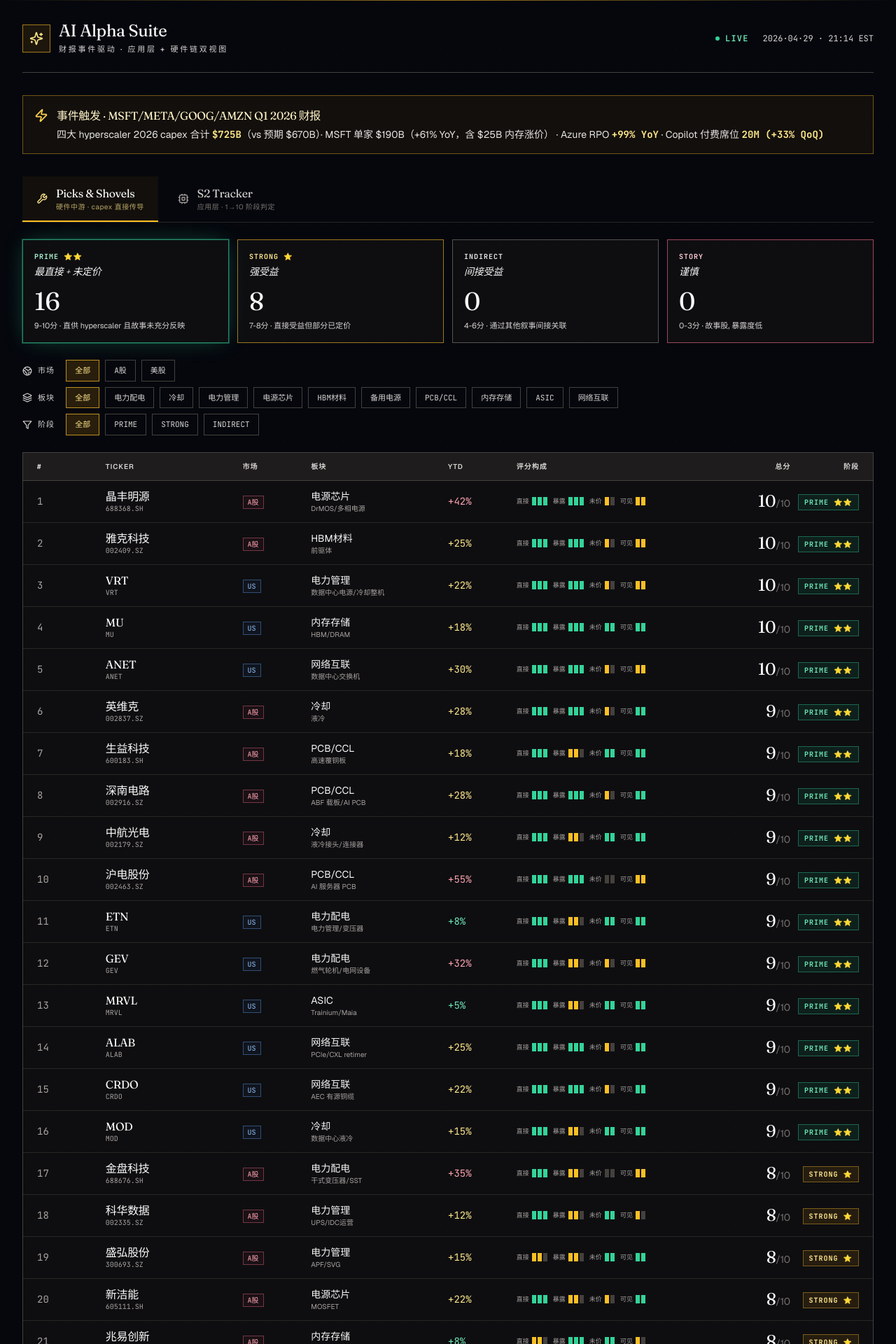
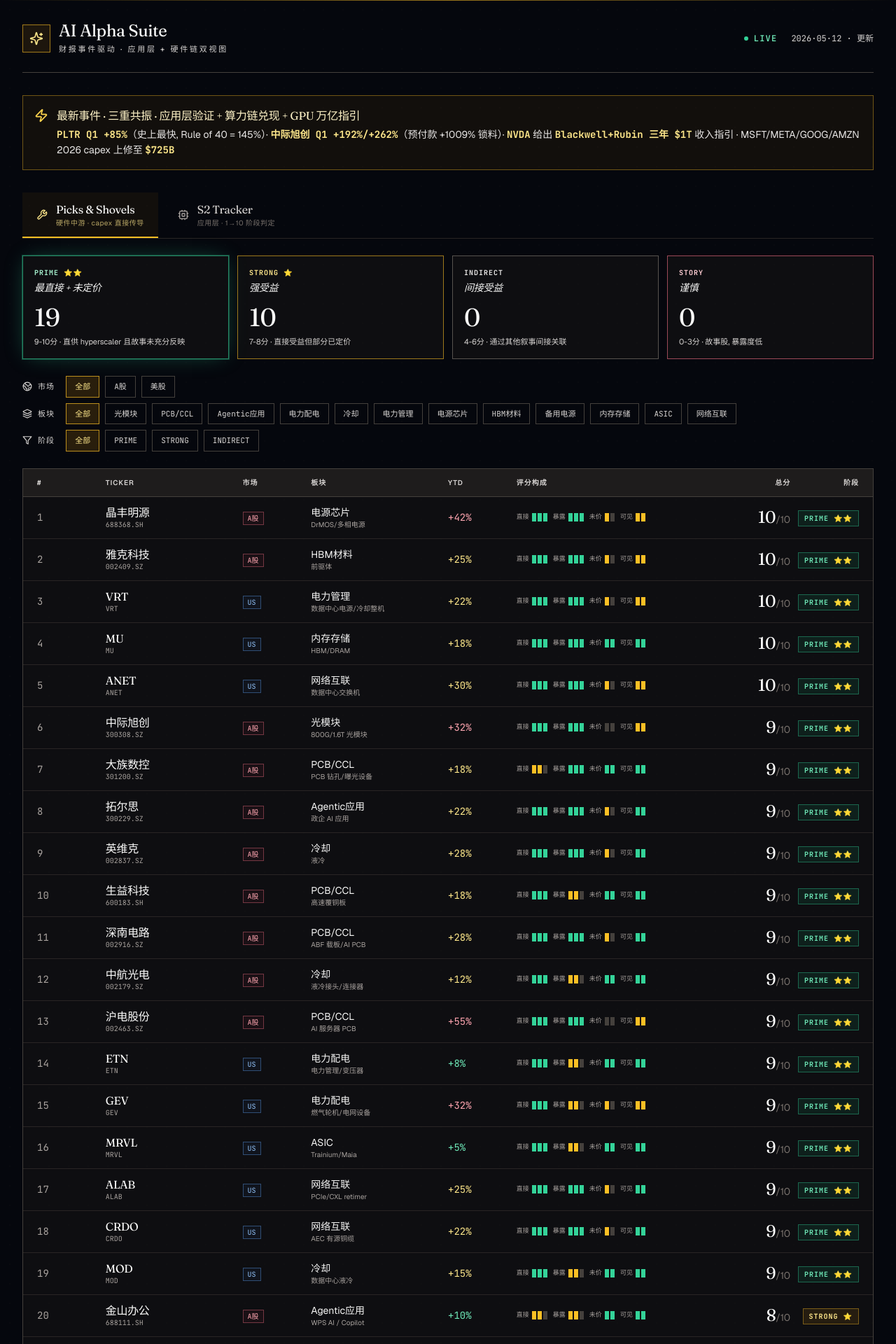
Before and after one commit to slowqqwin-beep/ai-alpha-dashboard, a React (Vite) app: page / in a window 1280 px wide. Shown: the top 1920 px of the page at 70% size. Built offline with nearby package versions, Linux system fonts and the light colour scheme.

Commit message:
Update IntegratedDashboard.jsx

```diff
--- a/src/IntegratedDashboard.jsx
+++ b/src/IntegratedDashboard.jsx
@@ -53,7 +53,7 @@
               <span className="w-1.5 h-1.5 rounded-full bg-emerald-400 pulse-ring" />
               <span className="font-mono text-emerald-300 tracking-widest font-semibold">LIVE</span>
             </div>
-            <div className="font-mono text-stone-300">2026·04·29 · 21:14 EST</div>
+            <div className="font-mono text-stone-300">2026·05·12 · 更新</div>
           </div>
         </header>
 
@@ -62,12 +62,10 @@
           <Zap className="w-5 h-5 text-amber-300 flex-shrink-0 mt-0.5" />
           <div className="flex-1">
             <div className="font-display text-base text-amber-100 mb-1">
-              事件触发 · MSFT/META/GOOG/AMZN Q1 2026 财报
+              最新事件 · 三重共振 · 应用层验证 + 算力链兑现 + GPU 万亿指引
             </div>
             <div className="text-sm text-stone-200 leading-relaxed">
-              四大 hyperscaler 2026 capex 合计 <span className="font-mono text-amber-200 font-bold">$725B</span>
-              （vs 预期 $670B）· MSFT 单家 $190B（+61% YoY，含 $25B 内存涨价）
-              · Azure RPO <span className="font-mono text-amber-200 font-bold">+99% YoY</span> · Copilot 付费席位 <span className="font-mono text-amber-200 font-bold">20M (+33% QoQ)</span>
+              <span className="font-mono text-amber-200 font-bold">PLTR Q1 +85%</span>（史上最快, Rule of 40 = 145%）· <span className="font-mono text-amber-200 font-bold">中际旭创 Q1 +192%/+262%</span>（预付款 +1009% 锁料）· <span className="font-mono text-amber-200 font-bold">NVDA</span> 给出 <span className="font-mono text-amber-200 font-bold">Blackwell+Rubin 三年 $1T</span> 收入指引 · MSFT/META/GOOG/AMZN 2026 capex 上修至 <span className="font-mono text-amber-200 font-bold">$725B</span>
             </div>
           </div>
         </div>
@@ -115,6 +113,33 @@
   // ============ Picks & Shovels 数据 ============
   const stocks = [
     // ===== A股 =====
+    // ----- 新增 (2026-05-12): 中际旭创 / 大族数控 / Agentic 应用三件套 -----
+    { ticker: "中际旭创", code: "300308.SZ", market: "A", category: "光模块", sub: "800G/1.6T 光模块",
+      directness: 3, exposure: 3, underpriced: 0, visibility: 3, ytdReturn: 32,
+      narrative: "Q1 营收 +192% 净利 +262%, 单季利润超 2024 全年, 预付款 +1009% 锁料信号极强",
+      catalyst: "1.6T 全球市占 50-70%, 12.8T XPO 全球首发, 订单已排至 2027",
+      risk: "PE 90+ 估值已极端, 应收账款 +98% 存货 +24% 警惕以量补价" },
+    { ticker: "大族数控", code: "301200.SZ", market: "A", category: "PCB/CCL", sub: "PCB 钻孔/曝光设备",
+      directness: 2, exposure: 3, underpriced: 2, visibility: 2, ytdReturn: 18,
+      narrative: "二阶受益 - 所有 AI PCB 厂商扩产都要买它设备, 比 PCB 自身更纯粹",
+      catalyst: "沪电/深南/景旺等 AI PCB 厂商订单饱满 → 设备扩产需求",
+      risk: "设备订单确认有滞后, 业绩节奏比 PCB 厂商晚 1-2 个季度" },
+    { ticker: "金山办公", code: "688111.SH", market: "A", category: "Agentic应用", sub: "WPS AI / Copilot",
+      directness: 2, exposure: 2, underpriced: 2, visibility: 2, ytdReturn: 10,
+      narrative: "国内最接近消费级 Copilot, PLTR Q1 验证 Agentic 商业化后估值重估",
+      catalyst: "WPS AI 付费用户突破临界点, 政企订单加速",
+      risk: "AI 变现节奏不及预期, 国资委采购周期长" },
+    { ticker: "科大讯飞", code: "002230.SZ", market: "A", category: "Agentic应用", sub: "星火 AI Agent",
+      directness: 2, exposure: 2, underpriced: 2, visibility: 2, ytdReturn: 8,
+      narrative: "星火大模型 + Agent 商业化推进, 教育/医疗/汽车多场景落地",
+      catalyst: "星火 5.0 发布 + 智能体平台开放, 国资云合作深化",
+      risk: "ToG 业务回款慢, 国产算力依赖" },
+    { ticker: "拓尔思", code: "300229.SZ", market: "A", category: "Agentic应用", sub: "政企 AI 应用",
+      directness: 3, exposure: 3, underpriced: 1, visibility: 2, ytdReturn: 22,
+      narrative: "对标 PLTR Gotham, 政企数据智能 + AI Agent 双重逻辑",
+      catalyst: "PLTR 验证后 A 股 Agentic 估值重估窗口",
+      risk: "市值小 (流通市值 <100 亿) 波动大, 业绩兑现节奏不稳定" },
+    // ----- 既有 A 股 -----
     { ticker: "金盘科技", code: "688676.SH", market: "A", category: "电力配电", sub: "干式变压器/SST",
       directness: 3, exposure: 2, underpriced: 0, visibility: 3, ytdReturn: 35,
       narrative: "国内干变龙头, AIDC 收入 +337% 占比 20%, SST 拿到英伟达/微软/亚马逊订单",
@@ -390,17 +415,17 @@
       narrative: "Now Assist 净新增 ACV 翻倍 · NRR 128%",
       metrics: { aiArrGrowth: 150, nrr: 128, gmDeltaYoY: 0.4, deploy: "company-wide" } },
     { ticker: "PLTR", name: "Palantir", category: "数据/分析", aiProduct: "AIP",
-      score: 8, stage: "SCALING", stageLabel: "SCALING 10→100",
-      narrative: "AIP 驱动 US Commercial 加速 75% YoY",
-      metrics: { aiArrGrowth: 75, nrr: 124, gmDeltaYoY: -0.3, deploy: "company-wide" } },
+      score: 10, stage: "MATURE", stageLabel: "MATURE ⭐",
+      narrative: "Q1 营收 +85% 史上最快, US 商业 +133%, Rule of 40 = 145%, 全年指引上调至 +71%",
+      metrics: { aiArrGrowth: 133, nrr: 130, gmDeltaYoY: 0.8, deploy: "company-wide" } },
     { ticker: "GTLB", name: "GitLab", category: "代码/开发", aiProduct: "Duo",
       score: 8, stage: "SCALING", stageLabel: "SCALING 10→100",
       narrative: "Duo Pro/Enterprise 渗透稳健, 毛利 89.6%",
       metrics: { aiArrGrowth: 60, nrr: 119, gmDeltaYoY: 0.2, deploy: "expanding" } },
     { ticker: "CRM", name: "Salesforce", category: "CRM/营销", aiProduct: "Agentforce",
-      score: 6, stage: "ENTERING_1_TO_10", stageLabel: "ENTERING 1→10 ⭐",
-      narrative: "Agentforce 增长强劲但占总营收<2%",
-      metrics: { aiArrGrowth: 120, nrr: 107, gmDeltaYoY: -0.8, deploy: "expanding" } },
+      score: 7, stage: "SCALING", stageLabel: "SCALING 10→100",
+      narrative: "Agentforce 加速渗透, PLTR 验证后 Agentic AI 整体重估窗口",
+      metrics: { aiArrGrowth: 120, nrr: 110, gmDeltaYoY: -0.4, deploy: "expanding" } },
     { ticker: "DDOG", name: "Datadog", category: "数据/分析", aiProduct: "Bits AI",
       score: 5, stage: "ENTERING_1_TO_10", stageLabel: "ENTERING 1→10 ⭐",
       narrative: "AI 原生客户营收占比约 12%",
```
